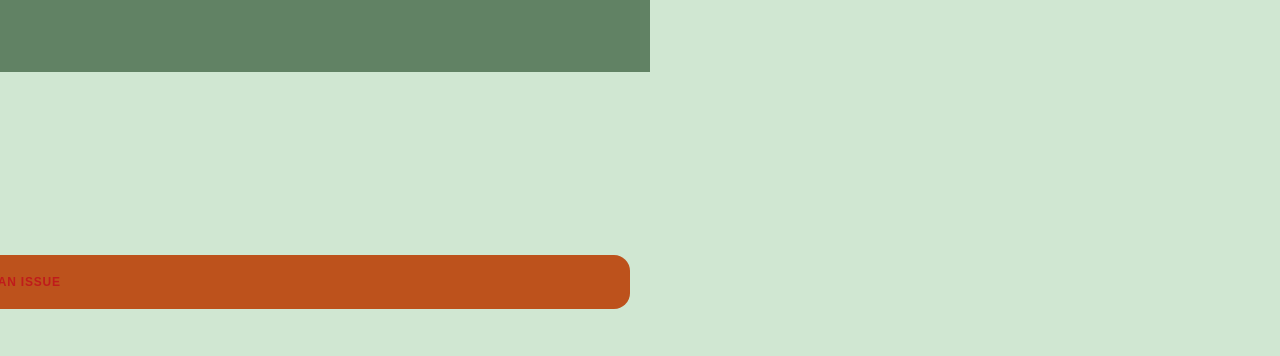
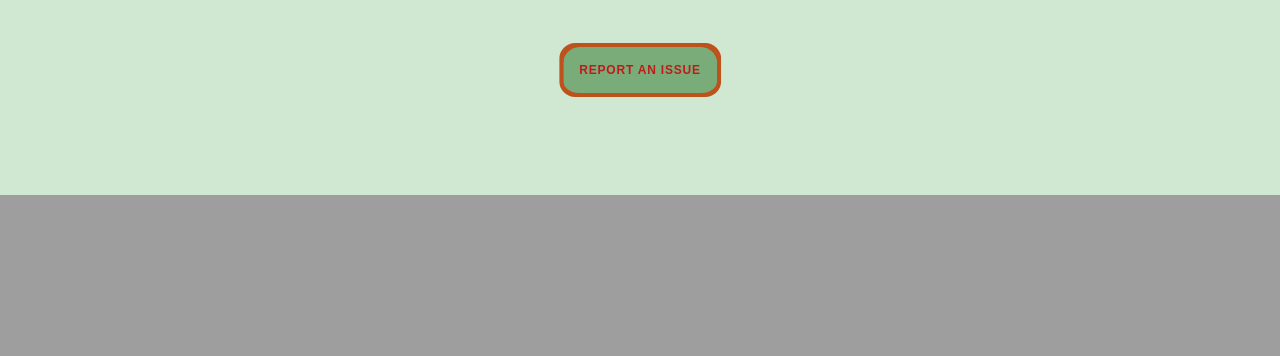
Before and after one commit to gyanprabhat7/ProjectHydroReport, a PHP site: page /php/eg1.php in a window 1280 px wide; the page is wider, and only the part inside the window is pictured. Shown: the part 650-1006 px from the top of that part. After the commit the page ends 845 px from the top of that part, so only its background shows below. Run offline with PHP 8.4, Linux system fonts and the light colour scheme; data comes from the database, SQL or seed files in the repository; data that the repository does not hold is empty.

Commit message:
Update style.css

```diff
--- a/php/style.css
+++ b/php/style.css
@@ -40,6 +40,7 @@ header {
 }
 
 .reportbutton{
+    position: absolute;
     top: 90%;
     left: 50%;
     transform: translate(-50%, -50%);
@@ -86,6 +87,7 @@ header {
     bottom: -4px;
     content: "";
     left: 0;
+    position: absolute;
     right: 0;
     top: 0;
     z-index: -1;
@@ -107,6 +109,7 @@ header {
 
 
   .submission-list{
+    position: absolute;
     top: 60%;
     left: 50%;
     transform: translate(-50%, -50%);
@@ -178,8 +181,6 @@ button:hover {
     background-color: #0056b3;
 }
 
-
-
 #display-image{
 	width: 100%;
 	justify-content: center;
```
